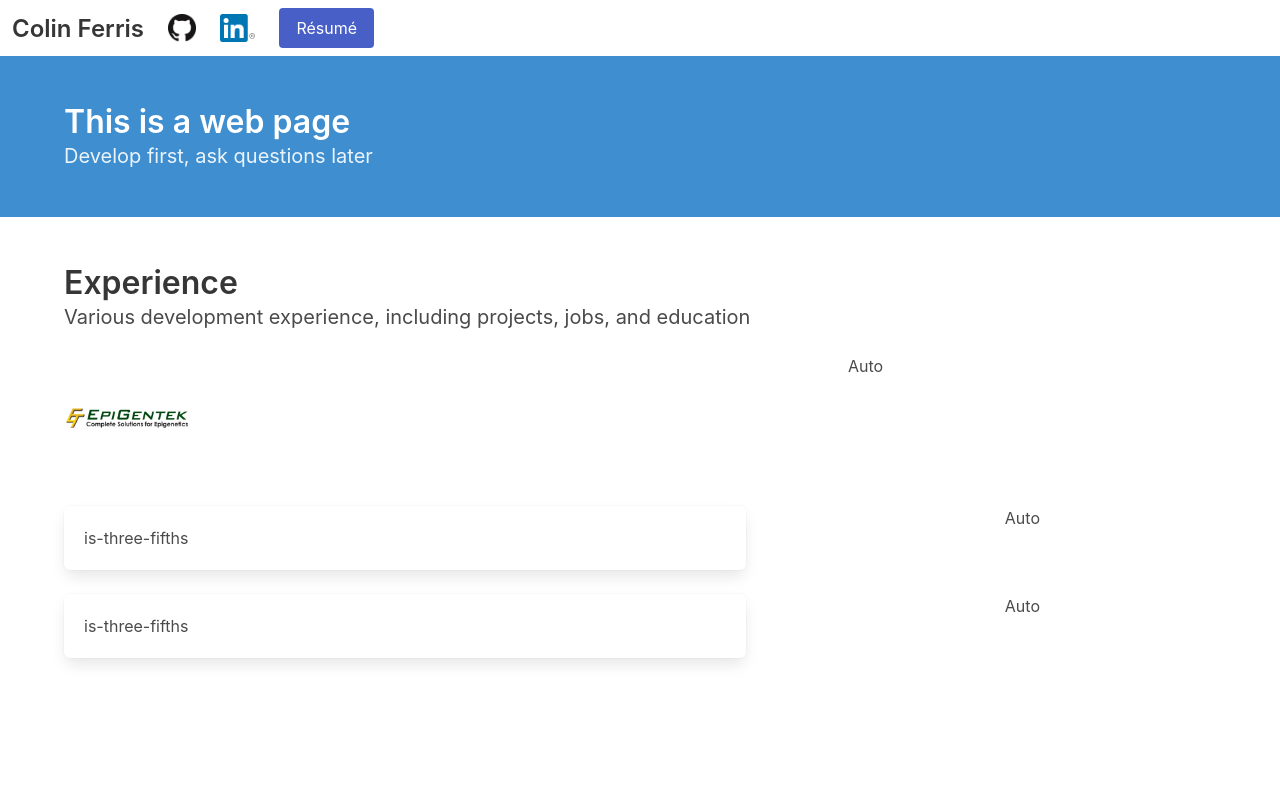
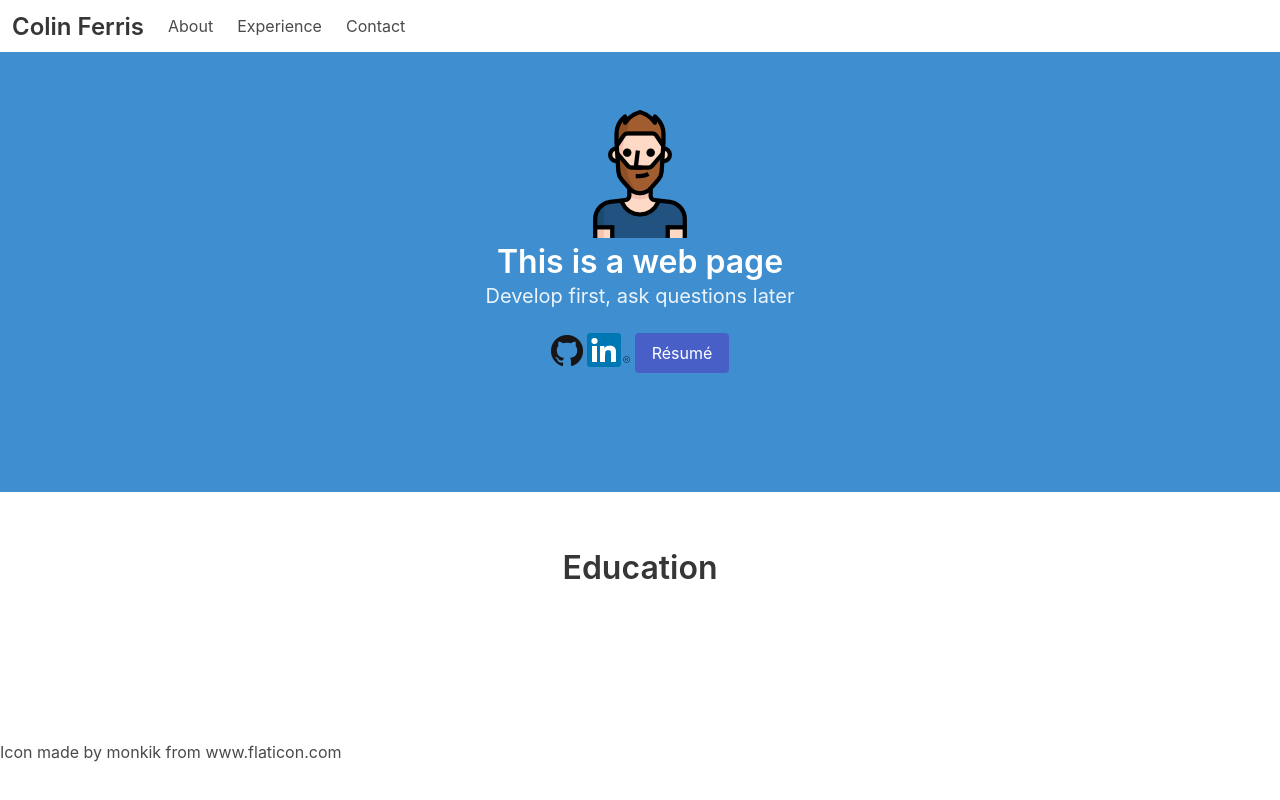
Before and after one commit to colinferris95/colinferrisdev, a plain HTML site: page index.html in a window 1280 px wide. Drawn offline with nearby package versions, Linux system fonts and the light colour scheme.

Commit message:
Restructuring, new icon and css

```diff
--- a/css/mystyle.css
+++ b/css/mystyle.css
@@ -1,41 +1,23 @@
-// 1. Import the initial variables
-@import "../sass/utilities/initial-variables";
-@import "../sass/utilities/functions";
+.picture-main{
+	margin: auto;
+    width: 60%;
+    padding: 10px;
+	text-align: center;
 
-// 2. Set your own initial variables
-// Update blue
-$blue: #72d0eb;
-// Add pink and its invert
-$pink: #ffb3b3;
-$pink-invert: #fff;
-// Add a serif family
-$family-serif: "Merriweather", "Georgia", serif;
 
-// 3. Set the derived variables
-// Use the new pink as the primary color
-$primary: $pink;
-$primary-invert: $pink-invert;
-// Use the existing orange as the danger color
-$danger: $orange;
-// Use the new serif family
-$family-primary: $family-serif;
+}
 
-// 4. Setup your Custom Colors
-$linkedin: #0077b5;
-$linkedin-invert: findColorInvert($linkedin);
-$twitter: #55acee;
-$twitter-invert: findColorInvert($twitter);
-$github: #333;
-$github-invert: findColorInvert($github);
 
-// 5. Add new color variables to the color map.
-@import "../sass/utilities/derived-variables.sass";
-$addColors: (
-  "twitter":($twitter, $twitter-invert),
-  "linkedin": ($linkedin, $linkedin-invert),
-  "github": ($github, $github-invert)
-);
-$colors: map-merge($colors, $addColors);
+.education-main{
 
-// 6. Import the rest of Bulma
-@import "../bulma";
+	margin: auto;
+    width: 60%;
+    padding: 10px;
+	text-align: center;
+
+}
+
+.hero-body{
+	    height: 55vh;
+
+}
--- a/index.html
+++ b/index.html
@@ -50,62 +50,71 @@
 		</div>
 		<div class="navbar-menu" id="navMenu">
 		<!-- navbar start, navbar end -->
-			<a class="navbar-item" href="https://github.com/colinferris95">
-				<img src="img/GitHub-Mark-32px.png">
+			<a class="navbar-item" href="#about">
+				About
 			</a>
-			<a class="navbar-item" href="https://www.linkedin.com/in/colin-ferris-9b467b11a/">
-				<img src="img/In-2C-34px-R.png">
+			<a class="navbar-item" href="#experience">
+				Experience
 			</a>
-			<div class="navbar-item">
-				<a class="button is-link" href="CF_resume.pdf">Résumé</a>
-			</div>
+			<a class="navbar-item" href="#contact">
+				Contact
+			</a>
 		</div>
     </nav>
+	<a name="about"></a>
 	<section class="hero is-info">
 		<div class="hero-body">
 			<div class="container">
-				<h1 class="title">
-					This is a web page
-				</h1>
-				<h2 class="subtitle">
-					Develop first, ask questions later
-				</h2>
+				<div class="picture-main">
+					<img src="img/man.png">
+
+
+					<h1 class="title">
+						This is a web page
+					</h1>
+					<h2 class="subtitle">
+						Develop first, ask questions later
+					</h2>
+					<a class="" href="https://github.com/colinferris95">
+						<img src="img/GitHub-Mark-32px.png">
+					</a>
+					<a class="" href="https://www.linkedin.com/in/colin-ferris-9b467b11a/">
+						<img src="img/In-2C-34px-R.png">
+					</a>
+
+					<a class="" href="CF_resume.pdf">
+						<div class = "button is-link">
+							Résumé
+						</div>
+					</a>
+
+				</div>
 			</div>
 		</div>
 	</section>
+	<a name="experience"></a>
 	<section class="section">
 		<div class="container">
-			<h1 class="title">Experience</h1>
-			<h2 class="subtitle">
-				Various development experience, including projects, jobs, and education
-			</h2>
 
-			<div class="columns">
-				<div class="column is-one-third">
+			<div class="education-main">
+				<h1 class="title">Education</h1>
 
-						<figure class="image is-128x128">
-							<img src="img/epigentek_logo.png">
-						</figure>
-
-				</div>
-				<div class="column"></div>
-				<div class="column">Auto</div>
 			</div>
 
-			<div class="columns">
-				<div class="column is-three-fifths"><div class="box">is-three-fifths</div></div>
-				<div class="column"></div>
-				<div class="column">Auto</div>
-			</div>
 
-			<div class="columns">
-				<div class="column is-three-fifths"><div class="box">is-three-fifths</div></div>
-				<div class="column"></div>
-				<div class="column">Auto</div>
-			</div>
 		</div>
+	</section>
+
+	<a name="contact"></a>
+	<section class="section">
+		<div class="container">
+		</div>
+	</section>
 
 
-	</section>
+	<p>
+		Icon made by monkik from www.flaticon.com
+	</p>
+
   </body>
 </html>
```
Also changed, not shown: img/man.png (added), 1 other file.
